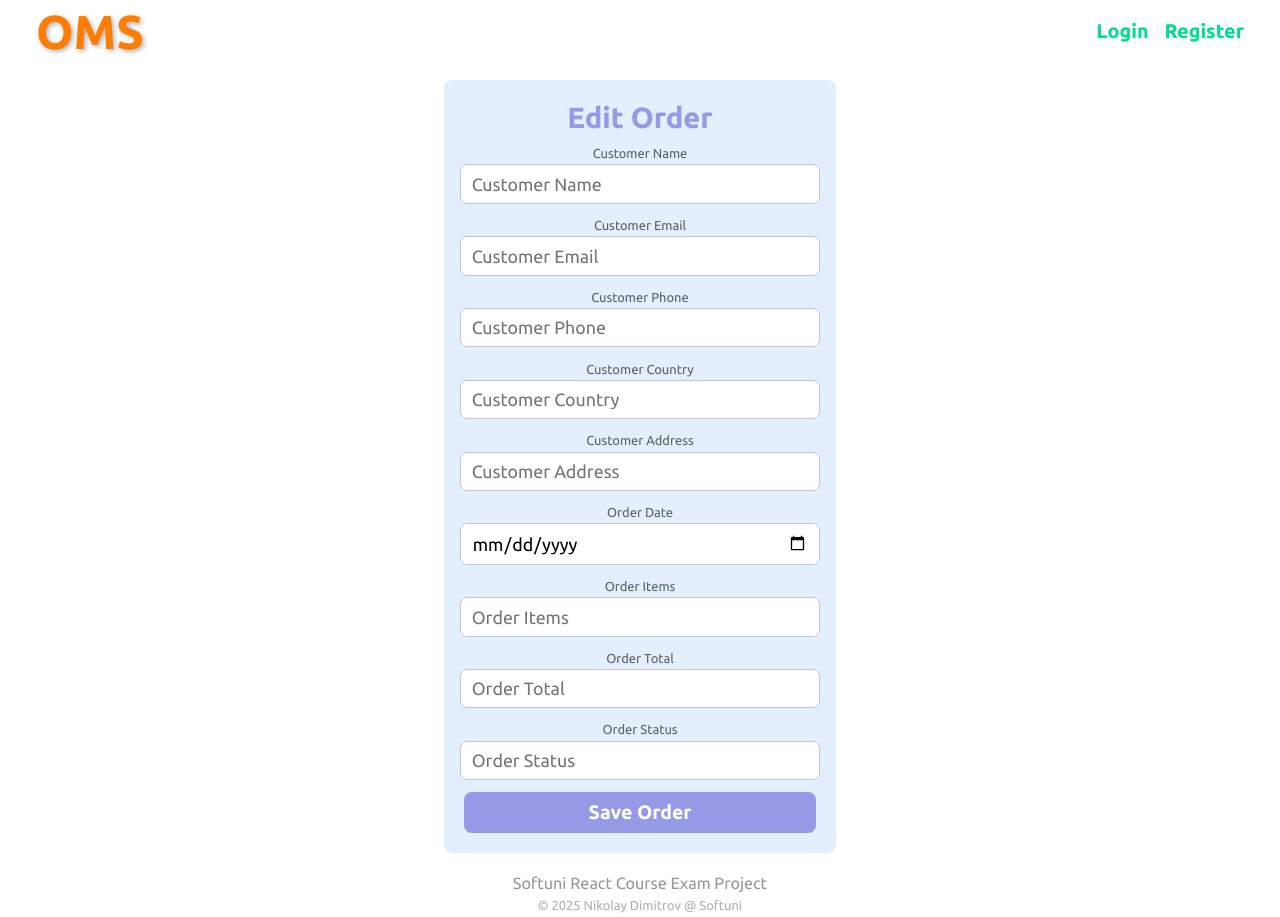
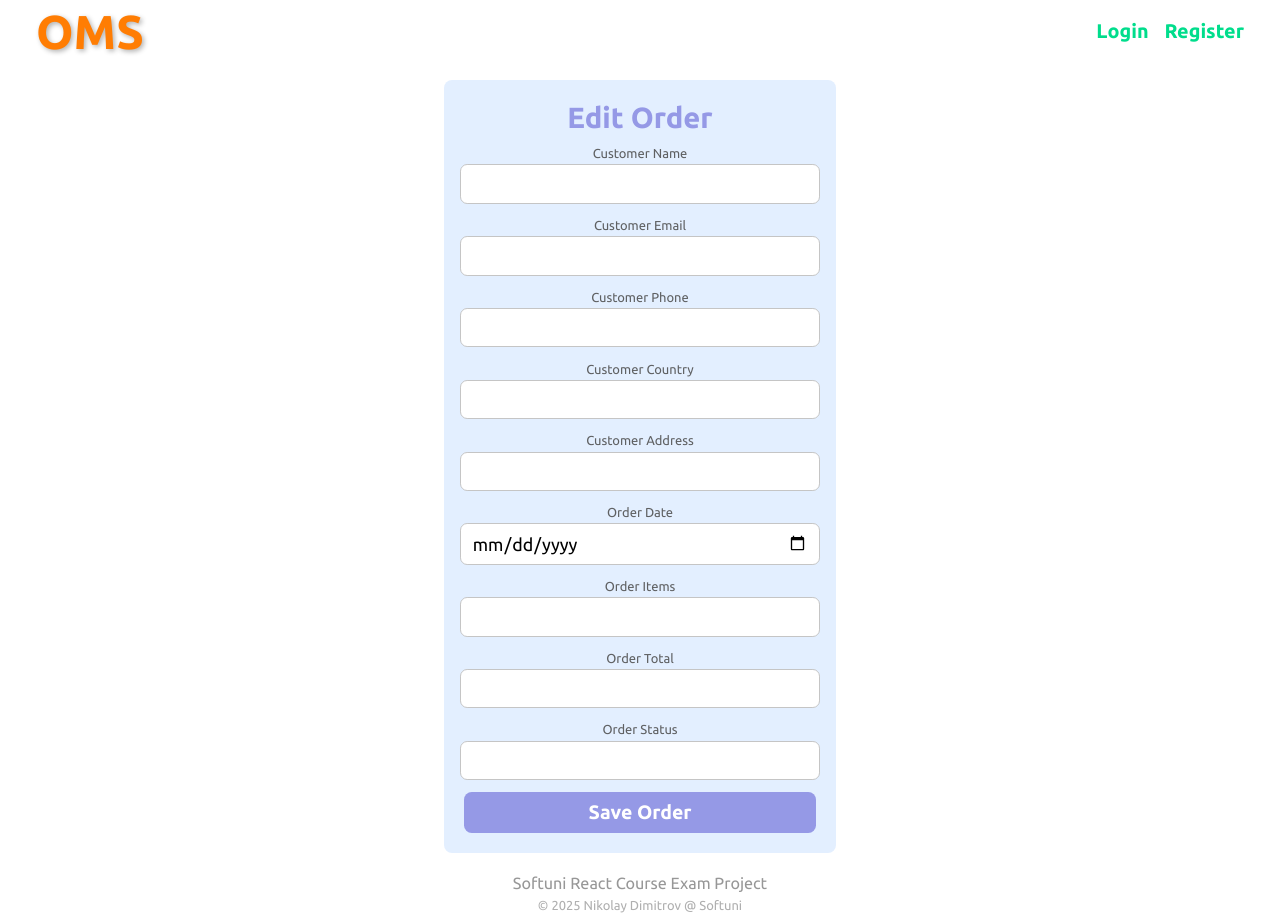
Before and after one commit to nikolay-st-d/react-exam, a React (Vite) app in the folder oms/: page /orders/1/edit in a window 1280 px wide. Built offline with nearby package versions, Linux system fonts and the light colour scheme; no server answers.

Commit message:
Added validation for Notes and added a datetime print for every note

```diff
--- a/oms/src/apiHooks/notesHooks.js
+++ b/oms/src/apiHooks/notesHooks.js
@@ -20,6 +20,9 @@ export const useAllNotes = () => {
 
     const [notes, setNotes] = useState([]);
 
+    console.log(notes);
+
+
     useEffect(() => {
         request.get(baseURL, null, options).then(setNotes);
     }, []);
--- a/oms/src/components/notes/Note.jsx
+++ b/oms/src/components/notes/Note.jsx
@@ -1,3 +1,11 @@
-export default function Note(note) {
-    return <div>{note.note}</div>;
+export default function Note({ note, _createdOn }) {
+
+    const formattedDate = new Date(_createdOn).toLocaleString();
+
+    return (
+        <div className='note'>
+            <p>{note}</p>
+            <div class="note-datetime">Created: {formattedDate}</div>
+        </div>
+    );
 }
--- a/oms/src/components/notes/Notes.jsx
+++ b/oms/src/components/notes/Notes.jsx
@@ -1,30 +1,53 @@
 import { useParams } from 'react-router';
 import { useAllNotes, useCreateNote } from '../../apiHooks/notesHooks';
 import Note from './Note';
+import { useState } from 'react';
 
 export default function Notes() {
     const { orderId } = useParams();
 
     const { create } = useCreateNote();
+    const { notes, refresh } = useAllNotes();
 
-    const { notes, refresh } = useAllNotes();
+    const [noteValue, setNoteValue] = useState('');
 
     const filteredNotes =
         notes.length > 0
             ? notes.filter((nt) => nt.orderId == orderId).reverse()
             : null;
 
-    const noteSumbitHandler = async (formData) => {
-        let noteData = Object.fromEntries(formData);
-        noteData = { ...noteData, orderId };
+    const noteSumbitHandler = async (e) => {
+        e.preventDefault();
+
+        if (typeof noteValue !== 'string' || noteValue.trim().length < 10) {
+            alert('Note must be a string and longer than 10 characters.');
+            return;
+        }
+
+        const noteData = { note: noteValue, orderId };
+
         await create(noteData);
         refresh();
+
+        // Clear the input field after submission
+        setNoteValue('');
+    };
+
+    const handleChange = (e) => {
+        setNoteValue(e.target.value); // Update the input field value on change
     };
 
     return (
         <section className='notes-container'>
-            <form action={noteSumbitHandler}>
-                <input required type='text' id='note' name='note' />
+            <form onSubmit={noteSumbitHandler}>
+                <input
+                    required
+                    type='text'
+                    id='note'
+                    name='note'
+                    value={noteValue} // Bind input value to state
+                    onChange={handleChange}
+                />
                 <button>Add Note</button>
             </form>
             <section className='notes-list'>
--- a/oms/src/components/order-edit/OrderEdit.jsx
+++ b/oms/src/components/order-edit/OrderEdit.jsx
@@ -1,122 +1,125 @@
 import { useNavigate, useParams } from 'react-router';
 import { useOrder, useUpdateOrder } from '../../apiHooks/orderHooks';
+import { useEffect, useState } from 'react';
 
 export default function OrderEdit() {
     const { orderId } = useParams();
-
     const navigate = useNavigate();
 
-    const {order} = useOrder(orderId);
+    const { order, isLoading } = useOrder(orderId); // ensure your hook provides `isLoading`
+    const { update } = useUpdateOrder();
 
-    const {update} = useUpdateOrder();
+    const [formData, setFormData] = useState(null);
+    const [errors, setErrors] = useState({});
 
-    const orderSaveAction = async (formData) => {
-        const orderData = Object.fromEntries(formData);
+    useEffect(() => {
+        if (order) {
+            setFormData({ ...order });
+        }
+    }, [order]);
 
+    const handleChange = (e) => {
+        const { name, value } = e.target;
+        setFormData((prev) => ({
+            ...prev,
+            [name]: value,
+        }));
+    };
+
+    const validateForm = () => {
+        const newErrors = {};
+        const requiredFields = [
+            'customerName',
+            'customerEmail',
+            'customerPhone',
+            'customerCountry',
+            'customerAddress',
+            'orderDate',
+            'orderItems',
+            'orderTotal',
+            'orderStatus',
+        ];
+
+        requiredFields.forEach((field) => {
+            if (!formData[field] || formData[field].trim() === '') {
+                newErrors[field] = 'This field is required.';
+            }
+        });
+
+        if (
+            formData.customerEmail &&
+            !/^[^\s@]+@[^\s@]+\.[^\s@]+$/.test(formData.customerEmail)
+        ) {
+            newErrors.customerEmail = 'Invalid email address.';
+        }
+
+        if (
+            formData.customerPhone &&
+            !/^\+?[0-9\s\-]{7,15}$/.test(formData.customerPhone)
+        ) {
+            newErrors.customerPhone = 'Invalid phone number.';
+        }
+
+        const total = Number(formData.orderTotal);
+        if (isNaN(total) || total <= 0) {
+            newErrors.orderTotal = 'Order total must be a positive number.';
+        }
+
+        return newErrors;
+    };
+
+    const handleSubmit = async (e) => {
+        e.preventDefault();
+        const newErrors = validateForm();
+
+        if (Object.keys(newErrors).length > 0) {
+            setErrors(newErrors);
+            return;
+        }
+
+        setErrors({});
         try {
-            await update(orderId, orderData);
+            await update(orderId, formData);
             navigate('/orders/');
         } catch (error) {
             alert('ERROR: ' + error);
         }
     };
 
+    if (isLoading || !formData) return <p>Loading order...</p>;
+
     return (
         <div className='edit-order'>
             <h2>Edit Order</h2>
 
-            <form id='createOrder' action={orderSaveAction}>
-                <div>
-                    <label htmlFor='customerName'>Customer Name</label>
-                    <input
-                        type='text'
-                        id='customerName'
-                        name='customerName'
-                        placeholder='Customer Name'
-                        defaultValue={order.customerName}
-                    />
-                </div>
-                <div>
-                    <label htmlFor='customerEmail'>Customer Email</label>
-                    <input
-                        type='email'
-                        id='customerEmail'
-                        name='customerEmail'
-                        placeholder='Customer Email'
-                        defaultValue={order.customerEmail}
-                    />
-                </div>
-                <div>
-                    <label htmlFor='customerPhone'>Customer Phone</label>
-                    <input
-                        type='phone'
-                        id='customerPhone'
-                        name='customerPhone'
-                        placeholder='Customer Phone'
-                        defaultValue={order.customerPhone}
-                    />
-                </div>
-                <div>
-                    <label htmlFor='customerCountry'>Customer Country</label>
-                    <input
-                        type='text'
-                        id='customerCountry'
-                        name='customerCountry'
-                        placeholder='Customer Country'
-                        defaultValue={order.customerCountry}
-                    />
-                </div>
-                <div>
-                    <label htmlFor='customerAddress'>Customer Address</label>
-                    <input
-                        type='text'
-                        id='customerAddress'
-                        name='customerAddress'
-                        placeholder='Customer Address'
-                        defaultValue={order.customerAddress}
-                    />
-                </div>
-                <div>
-                    <label htmlFor='orderDate'>Order Date</label>
-                    <input
-                        type='date'
-                        id='orderDate'
-                        name='orderDate'
-                        placeholder='Order Date'
-                        defaultValue={order.orderDate}
-                    />
-                </div>
-                <div>
-                    <label htmlFor='orderItems'>Order Items</label>
-                    <input
-                        type='text'
-                        id='orderItems'
-                        name='orderItems'
-                        placeholder='Order Items'
-                        defaultValue={order.orderItems}
-                    />
-                </div>
-                <div>
-                    <label htmlFor='orderTotal'>Order Total</label>
-                    <input
-                        type='text'
-                        id='orderTotal'
-                        name='orderTotal'
-                        placeholder='Order Total'
-                        defaultValue={order.orderTotal}
-                    />
-                </div>
-                <div>
-                    <label htmlFor='orderStatus'>Order Status</label>
-                    <input
-                        type='text'
-                        id='orderStatus'
-                        name='orderStatus'
-                        placeholder='Order Status'
-                        defaultValue={order.orderStatus}
-                    />
-                </div>
-                <button>Save Order</button>
+            <form id='editOrder' onSubmit={handleSubmit}>
+                {[
+                    ['customerName', 'Customer Name', 'text'],
+                    ['customerEmail', 'Customer Email', 'email'],
+                    ['customerPhone', 'Customer Phone', 'text'],
+                    ['customerCountry', 'Customer Country', 'text'],
+                    ['customerAddress', 'Customer Address', 'text'],
+                    ['orderDate', 'Order Date', 'date'],
+                    ['orderItems', 'Order Items', 'text'],
+                    ['orderTotal', 'Order Total', 'text'],
+                    ['orderStatus', 'Order Status', 'text'],
+                ].map(([name, label, type]) => (
+                    <div key={name}>
+                        <label htmlFor={name}>{label}</label>
+                        <input
+                            type={type}
+                            id={name}
+                            name={name}
+                            value={formData[name] || ''}
+                            onChange={handleChange}
+                            style={errors[name] ? { borderColor: 'red' } : {}}
+                        />
+                        {errors[name] && (
+                            <div className="validation-error">{errors[name]}</div>
+                        )}
+                    </div>
+                ))}
+                <button type='submit'>Save Order</button>
             </form>
         </div>
     );
--- a/oms/src/styles.css
+++ b/oms/src/styles.css
@@ -345,5 +345,10 @@ tr:hover {
     border-radius: 0.4em;
     text-align: left;
     padding: 0.2em 0.4em;
-    color: grey;
+    color: rgb(95, 95, 95);
 }
+
+.note-datetime {
+    color: rgb(145, 145, 145);
+    font-size: 0.8em;
+}
```
Also changed, not shown: 1 other file (tests, documents, lock files or other folders).
